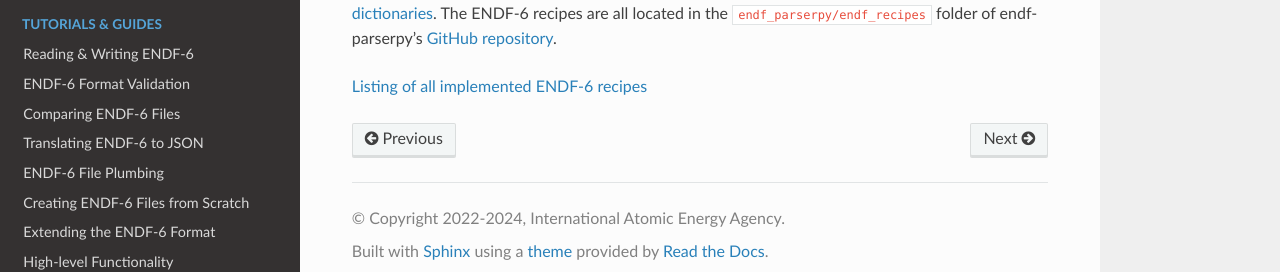
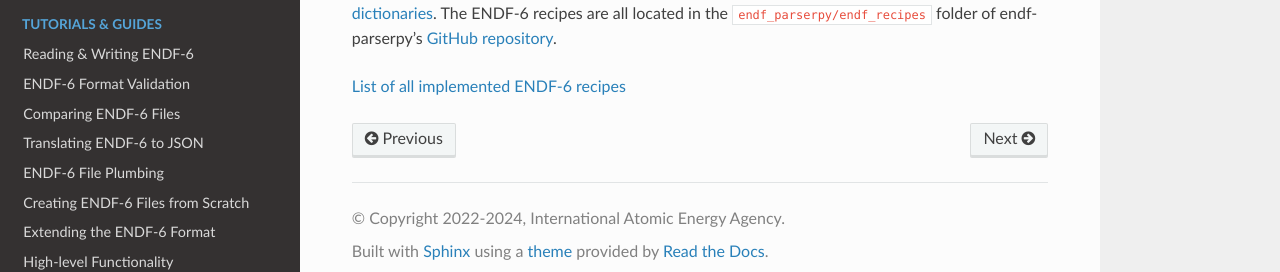
Before and after one commit to IAEA-NDS/endf-parserpy, a Sphinx documentation site: the page built from docs/source/reference/endf6_recipes.rst, in a window 1280 px wide. Shown: the part 230-502 px from the top of the page. Built offline with Sphinx 7.4.7 and the Read the Docs theme 2.0.0, drawn with Linux system fonts in a browser that asks for light colours.

Commit message:
small language fixes in documentation

```diff
--- a/docs/source/overview/philosophy.rst
+++ b/docs/source/overview/philosophy.rst
@@ -23,7 +23,7 @@
 
 1) Easy translation between ENDF-6 and other formats, such as JSON
 2) Convenient access to any information in ENDF-6 files
-3) Support of the entire `ENDF-6 format`_ standard
+3) Support for the entire `ENDF-6 format`_ standard
 4) Straightforward creation and manipulation of ENDF-6 files
 
 The first capability makes evaluated nuclear data
--- a/docs/source/reference/endf6_recipes.rst
+++ b/docs/source/reference/endf6_recipes.rst
@@ -11,5 +11,5 @@
 The ENDF-6 recipes are all located in the ``endf_parserpy/endf_recipes``
 folder of endf-parserpy's `GitHub repository <https://github.com/iaea-nds/endf-parserpy>`_.
 
-`Listing of all implemented ENDF-6 recipes
+`List of all implemented ENDF-6 recipes
 <https://github.com/IAEA-NDS/endf-parserpy/tree/main/endf_parserpy/endf_recipes>`_
```
